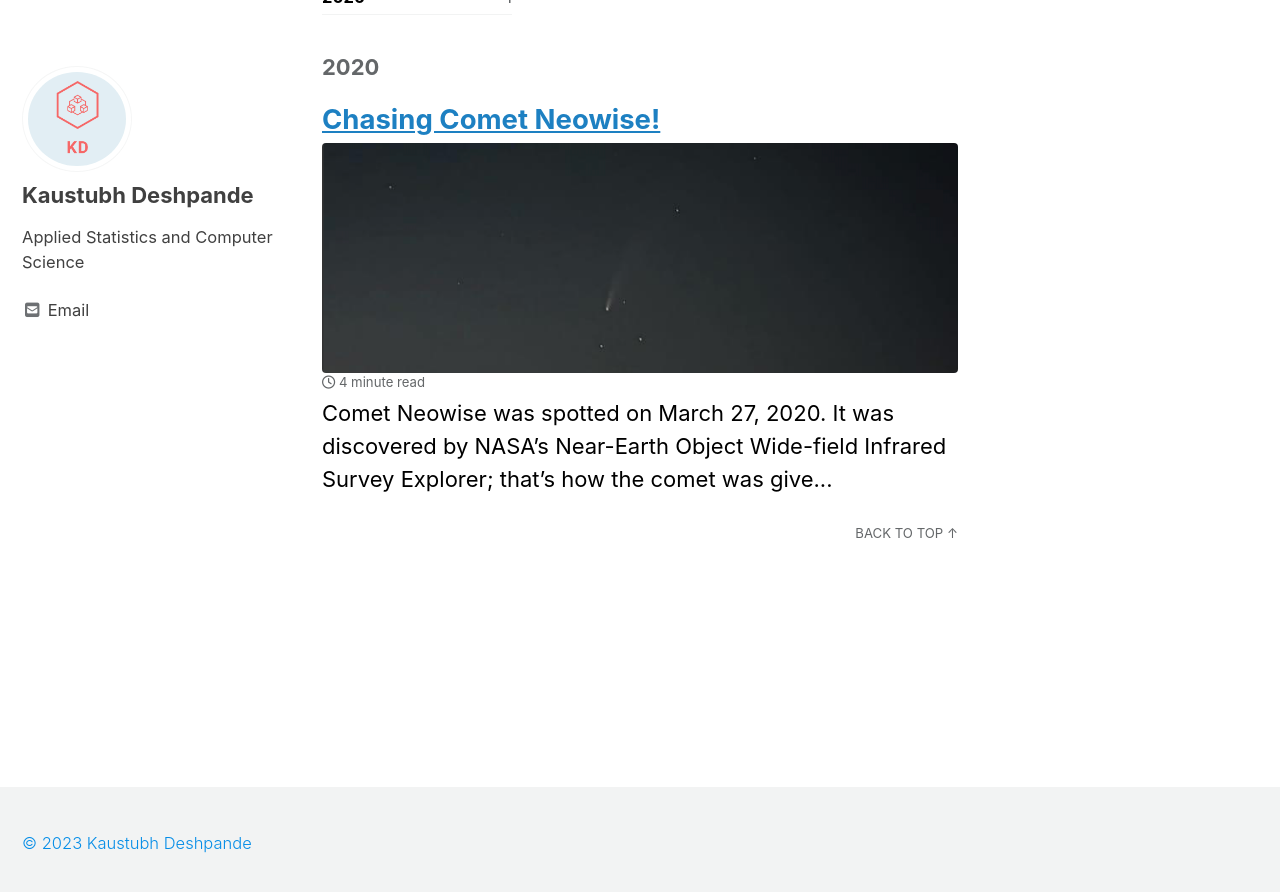
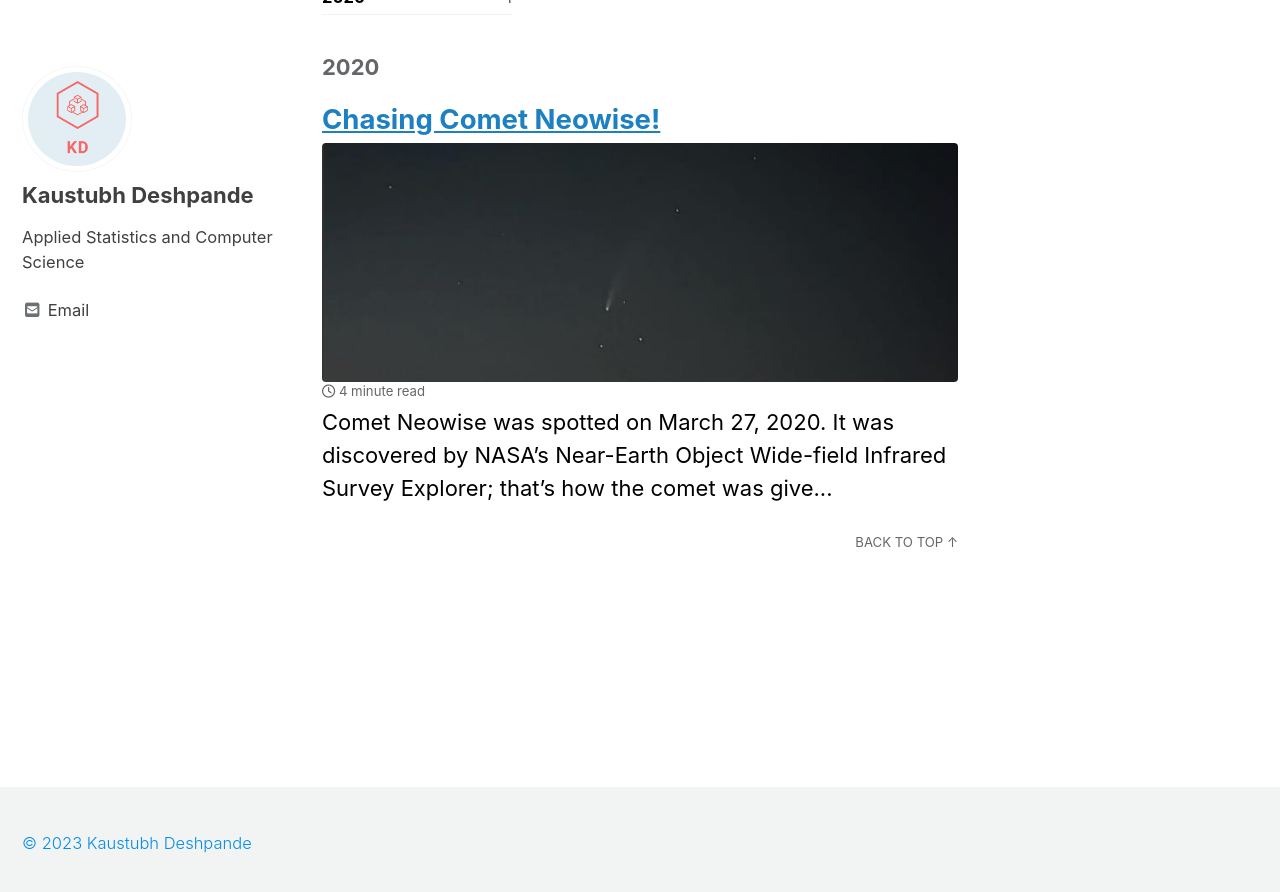
Before and after one commit to kaus0399/kaus0399.github.io, a Jekyll site: the page built from _pages/blog.md, in a window 1280 px wide and 900 px high, scrolled down 179 px. Shown: the top 892 px of the window. Built offline with Jekyll 4.4.1, drawn with Linux system fonts in a browser that asks for light colours; cached includes are drawn as plain includes; nearby versions of some CDN libraries.

Commit message:
December 2023 update

```diff
--- a/_sass/main.scss
+++ b/_sass/main.scss
@@ -9,7 +9,7 @@
 
 
 .archive__item-teaser{
-    max-height: 25.5vh;
+    max-height: 30.5vh;
     max-width: 100%;
   }
 
```
